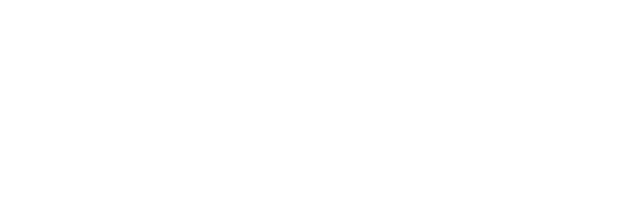
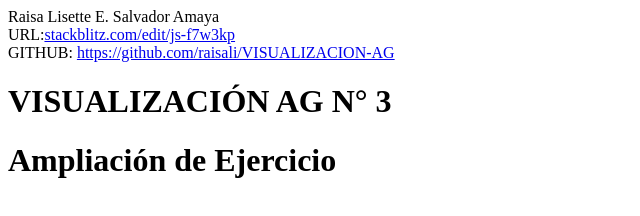
Before and after one commit to raisali/Visualizaci-n-de-Datos---Actividad-3, a website: page index.html in a window 1280 px wide. Shown: the whole page, without its empty margins (0-640 px from the left). Drawn offline with Linux system fonts and the light colour scheme.

Commit message:
2 files modified

```diff
--- a/index.html
+++ b/index.html
@@ -1 +1,12 @@
-<div id="app"></div>
+<div id="app">
+
+Raisa Lisette E. Salvador Amaya<br>
+URL:<a href="https://js-zwvk9s.stackblitz.io">stackblitz.com/edit/js-f7w3kp</a><br>
+  GITHUB: <a href="https://github.com/raisali/VISUALIZACION-AG">https://github.com/raisali/VISUALIZACION-AG</a><br>
+
+    <h1> VISUALIZACIÓN AG N° 3</h1>
+
+
+<h1> Ampliación de Ejercicio</h1>
+
+</div>
--- a/index.js
+++ b/index.js
@@ -1,6 +1,2 @@
 // Import stylesheets
 import './style.css';
-
-// Write Javascript code!
-const appDiv = document.getElementById('app');
-appDiv.innerHTML = `<h1>JS Starter</h1>`;
```
